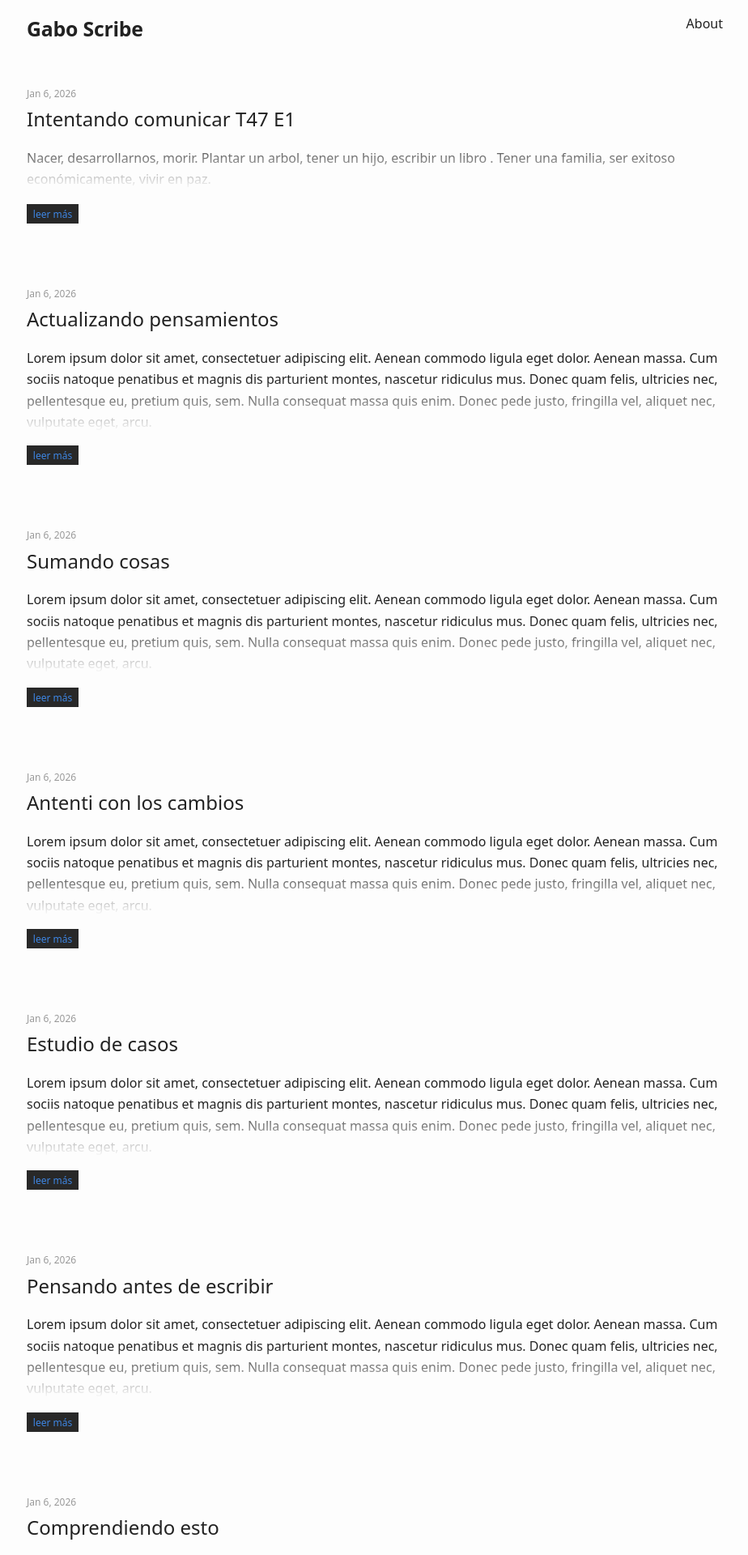
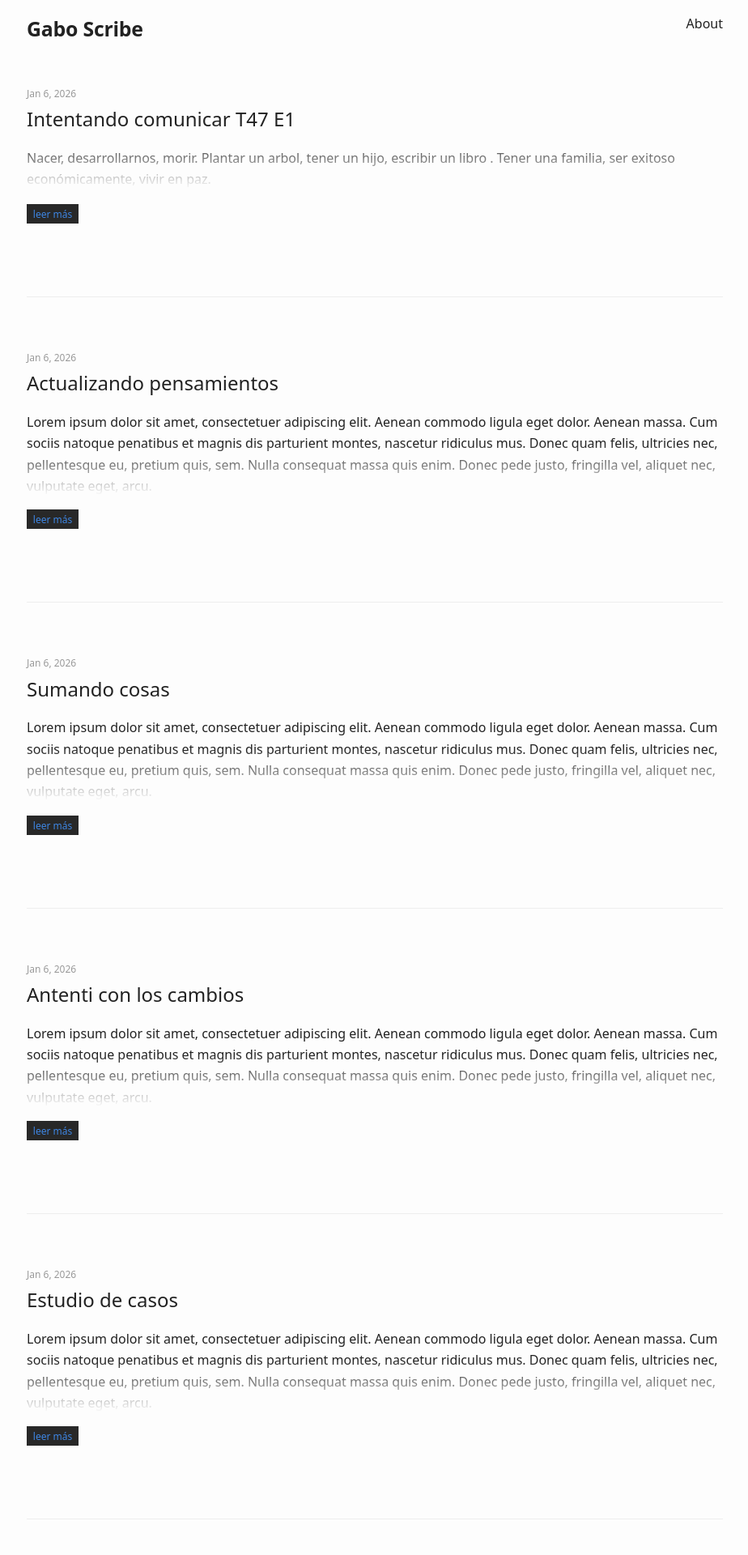
Before and after one commit to gsplay/blog, a Jekyll site: the page built from index.markdown, in a window 1280 px wide. Shown: the top 1920 px of the page at 81% size, without its empty margins (177-1101 px from the left). Built offline with Jekyll 4.4.1, drawn with Linux system fonts in a browser that asks for light colours.

Commit message:
margin botom

```diff
--- a/_sass/minima/_layout.scss
+++ b/_sass/minima/_layout.scss
@@ -270,8 +270,10 @@
 }
 
 .post-list > li {
-  margin-bottom: $spacing-unit * 2.4;
+  padding-bottom: 90px;
+  border-bottom: 1px solid rgba(0, 0, 0, 0.06);
 }
+
 
 
 .post-list li p {
```
